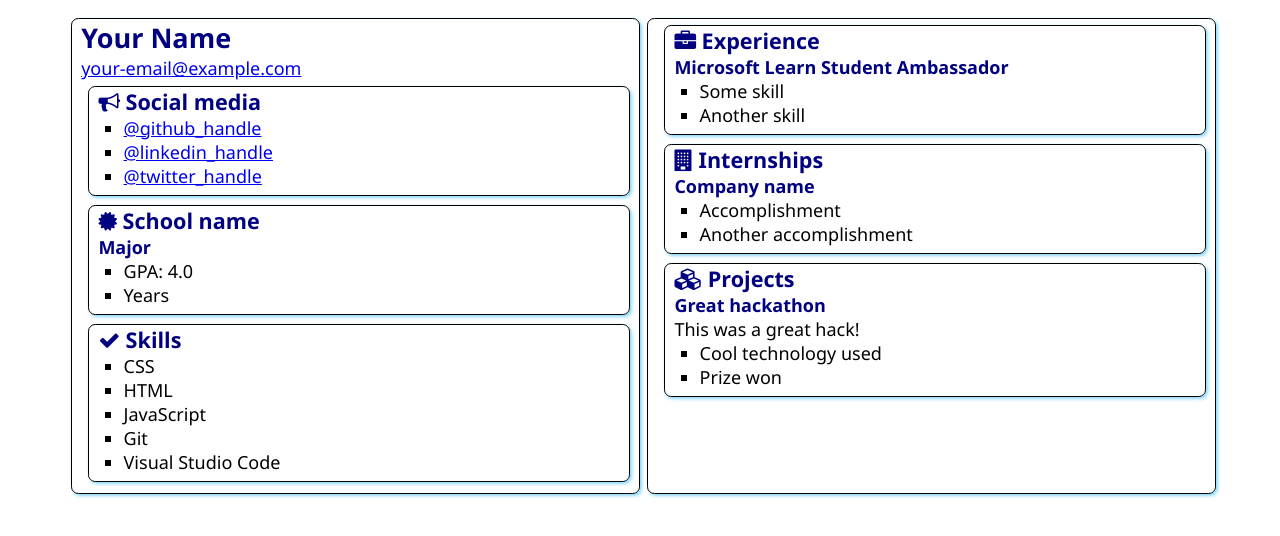
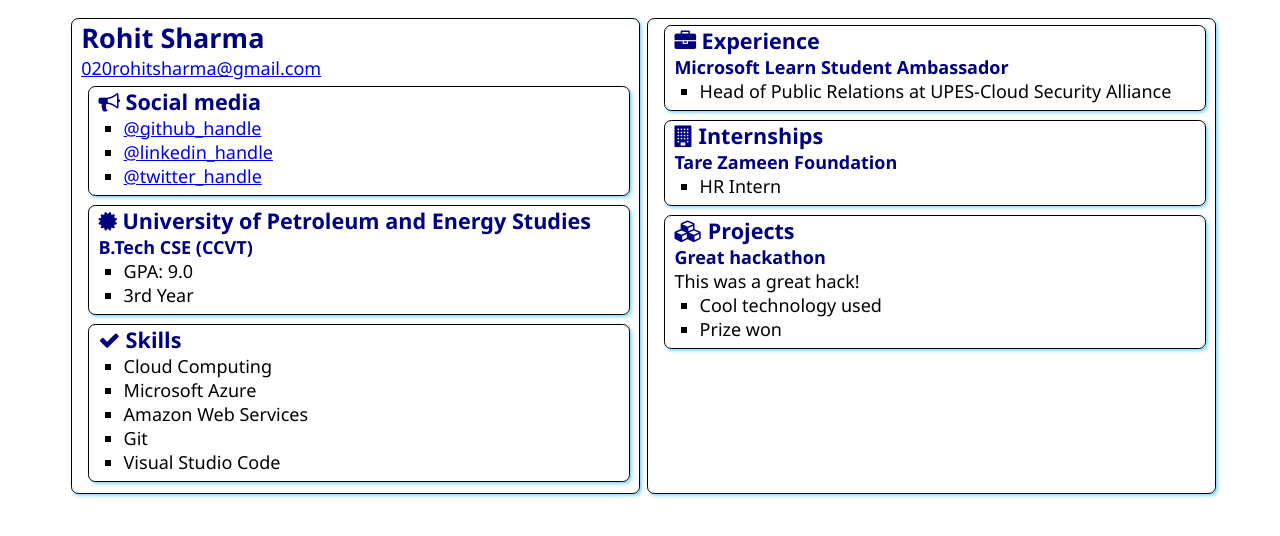
Before and after one commit to Rohitsharma-20/StaticWebApp, a plain HTML site: page src/index.html in a window 1280 px wide. Drawn offline with Linux system fonts and the light colour scheme.

Commit message:
Added Rohit Sharma
Static web App changes

```diff
--- a/src/index.html
+++ b/src/index.html
@@ -12,8 +12,8 @@
 <body>
     <main>
         <article class="box">
-            <h1>Your Name</h1>
-            <div><a href="mailto:your.email@example.com">your-email@example.com</a></div>
+            <h1>Rohit Sharma</h1>
+            <div><a href="mailto:your.email@example.com">020rohitsharma@gmail.com</a></div>
 
             <section class="box">
                 <h2>
@@ -21,9 +21,9 @@
                     Social media
                 </h2>
                 <ul>
-                    <li><a href="https://github.com/<handle>">@github_handle</a></li>
-                    <li><a href="https://linkedin.com/in/<handle>">@linkedin_handle</a></li>
-                    <li><a href="https://twitter.com/<handle>">@twitter_handle</a></li>
+                    <li><a href="https://github.com/Rohitsharma-20">@github_handle</a></li>
+                    <li><a href="https://www.linkedin.com/in/rohit-sharma-6986b0237/">@linkedin_handle</a></li>
+                    <li><a href="https://twitter.com/im_rohitsharma8">@twitter_handle</a></li>
                 </ul>
             </section>
 
@@ -31,12 +31,12 @@
                 <div class="education">
                     <h2>
                         <i class="fa fa-certificate" aria-hidden="true"></i>
-                        School name
+                        University of Petroleum and Energy Studies
                     </h2>
-                    <h3>Major</h3>
+                    <h3>B.Tech CSE (CCVT)</h3>
                     <ul>
-                        <li>GPA: 4.0</li>
-                        <li>Years</li>
+                        <li>GPA: 9.0</li>
+                        <li>3rd Year</li>
                     </ul>
                 </div>
             </section>
@@ -47,9 +47,9 @@
                     Skills
                 </h2>
                 <ul>
-                    <li>CSS</li>
-                    <li>HTML</li>
-                    <li>JavaScript</li>
+                    <li>Cloud Computing</li>
+                    <li>Microsoft Azure</li>
+                    <li>Amazon Web Services</li>
                     <li>Git</li>
                     <li>Visual Studio Code</li>
                 </ul>
@@ -63,8 +63,7 @@
                 </h2>
                 <h3>Microsoft Learn Student Ambassador</h3>
                 <ul>
-                    <li>Some skill</li>
-                    <li>Another skill</li>
+                    <li>Head of Public Relations at UPES-Cloud Security Alliance</li>
                 </ul>
             </section>
             <section class="box">
@@ -73,10 +72,9 @@
                     Internships
                 </h2>
 
-                <h3>Company name</h3>
+                <h3>Tare Zameen Foundation</h3>
                 <ul>
-                    <li>Accomplishment</li>
-                    <li>Another accomplishment</li>
+                    <li>HR Intern</li>
                 </ul>
             </section>
             <section class="box">
```
